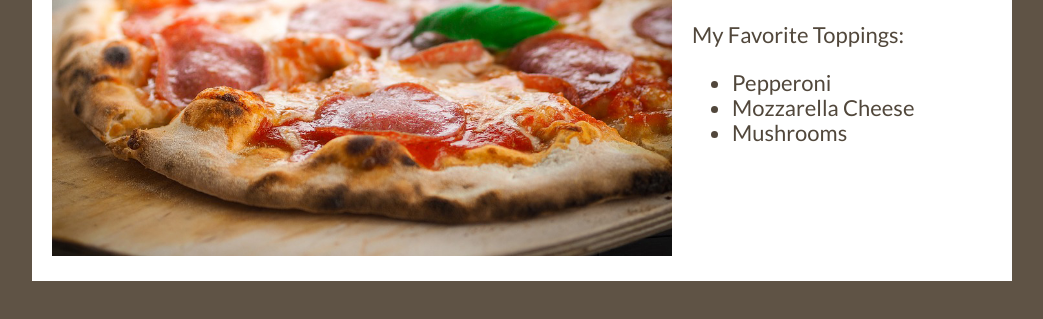
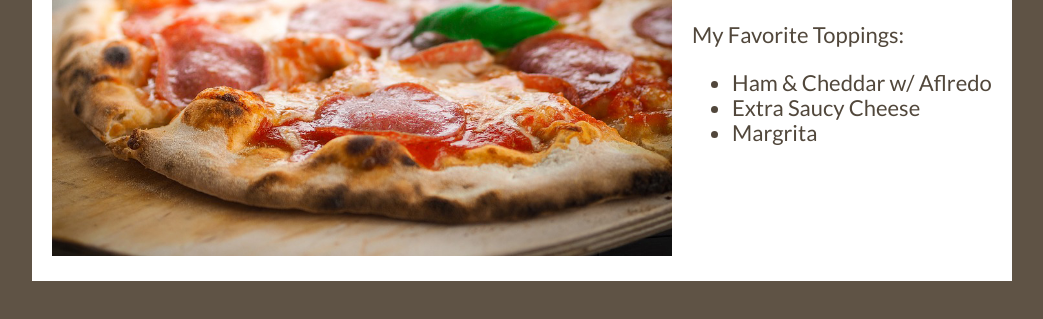
Before and after one commit to Mandikins/Pizza, a plain HTML site: page pizza-main/index.html in a window 1280 px wide. Shown: the part 197-516 px from the top of the page, without its empty margins (118-1161 px from the left). Drawn offline with nearby package versions, Linux system fonts and the light colour scheme; a web font is replaced by a local one.

Commit message:
Changed my pizzas
changed the favorites to my actual favorites

```diff
--- a/pizza-main/index.html
+++ b/pizza-main/index.html
@@ -22,9 +22,9 @@
     <h1>Pizza!</h1>
     <p>My Favorite Toppings: </p>
     <ul>
-      <li>Pepperoni</li>
-      <li>Mozzarella Cheese</li>
-      <li>Mushrooms</li>
+      <li>Ham & Cheddar w/ Aflredo</li>
+      <li>Extra Saucy Cheese</li>
+      <li>Margrita</li>
     </ul>
   </div>
 </div>
```
